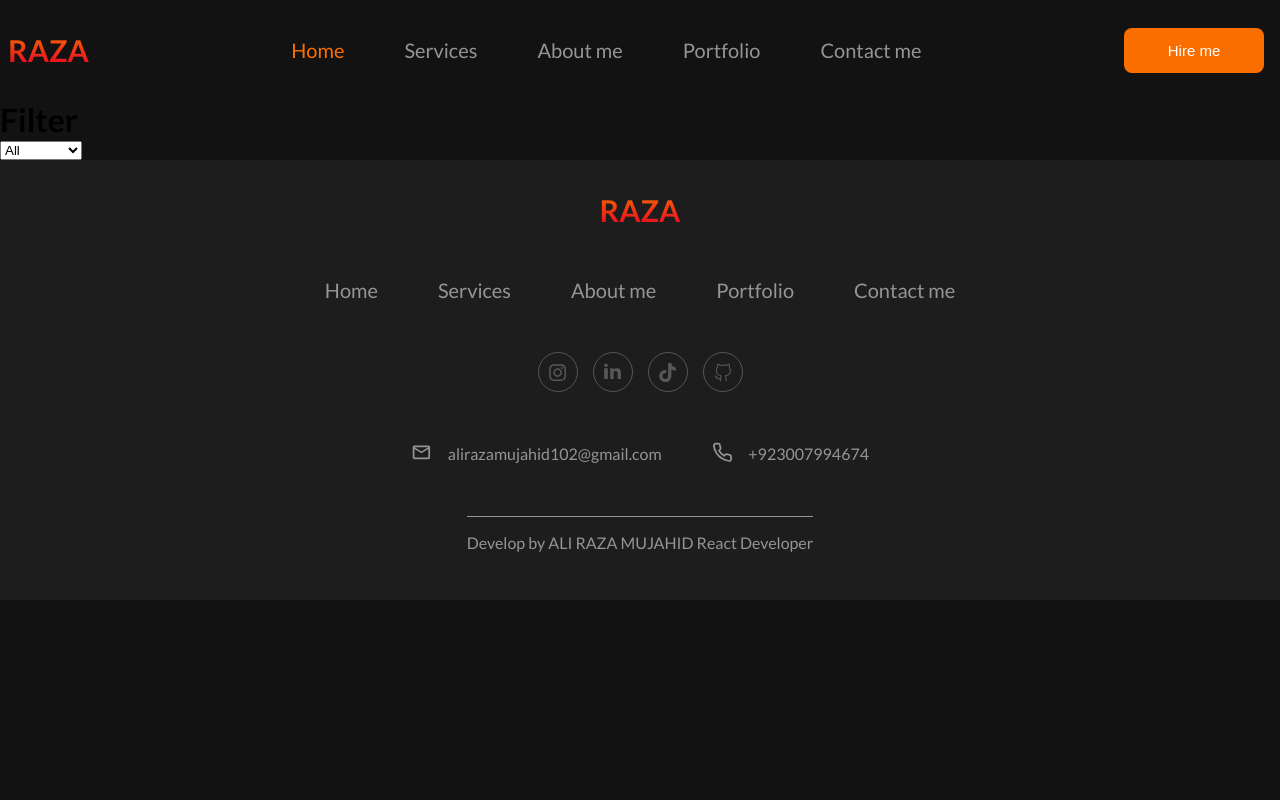
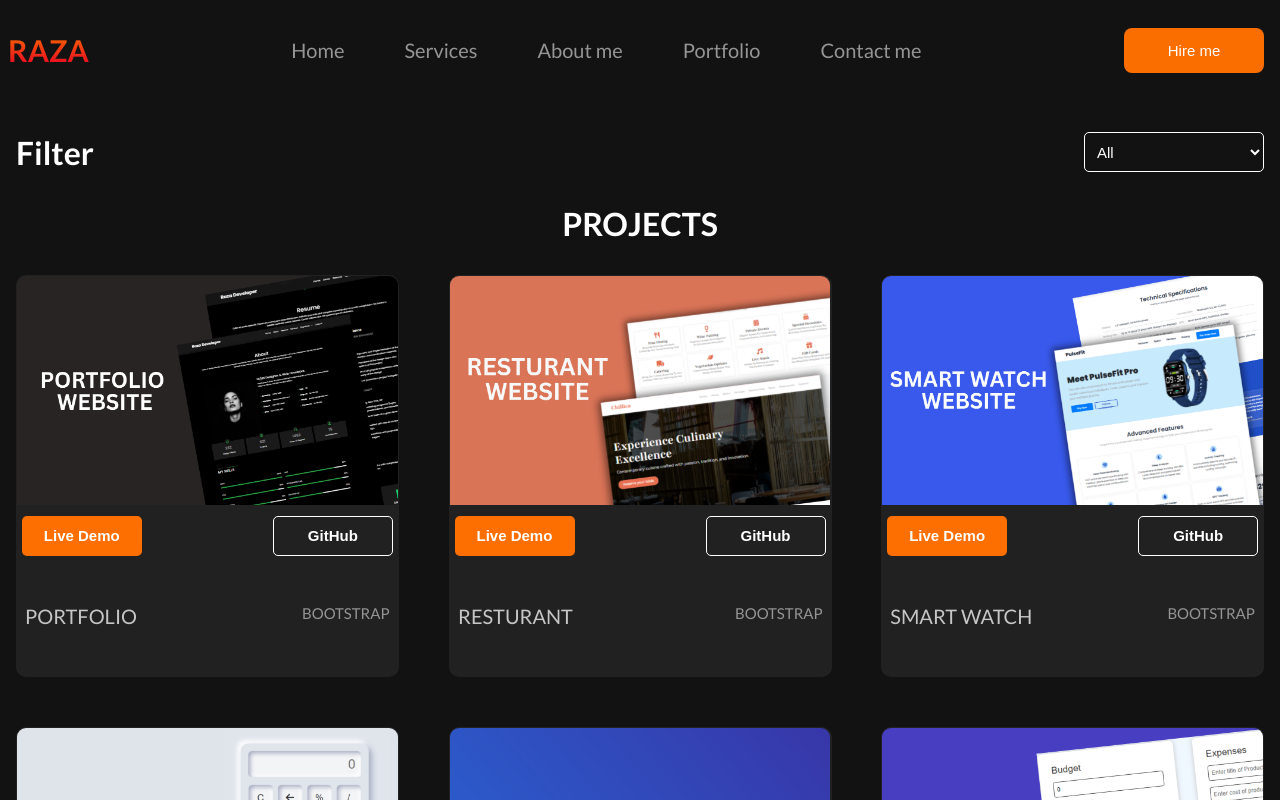
Before and after one commit to ALI-RAZA816/Personal-Portfolio, a React (Vite) app: page /details in a window 1280 px wide. Shown: the top 800 px of the page. Built offline with nearby package versions, Linux system fonts and the light colour scheme.

Commit message:
last commit

```diff
--- a/projectsdata.js
+++ b/projectsdata.js
@@ -1,4 +1,4 @@
-const projects = [
+export const projects = [
     {
         name:"Portfolio",
         category:"bootstrap",
@@ -32,7 +32,7 @@ const projects = [
         category:"javascript",
         github:"https://github.com/ALI-RAZA816/JS-Mini-Projects/tree/main/CountDown",
         livedemo:"https://countdowntimer-omega-five.vercel.app/",
-        image:"/thumbnails/javascript countdown.png"
+        image:"/thumbnails/javascript countdown.PNG"
     },
     {
         name:"Expense Tracker",
--- a/src/App.jsx
+++ b/src/App.jsx
@@ -113,7 +113,6 @@ function App() {
 
   useEffect(() => {
     setActivefilter("all");
-    setActiveLink('home');
     Aos.init({
       duration: 1000, // Animation duration in milliseconds
       easing: 'ease-out-quad', // Easing function
--- a/src/Component/About.jsx
+++ b/src/Component/About.jsx
@@ -15,7 +15,7 @@ export default function About() {
                     </div>
                     <div className={style.rightBox} data-aos="fade-left" data-aos-duration="500">
                         <p>I am a skilled <b style={{ color: '#fff', fontSize: '16px' }} >React Developer</b> with over 8 months experience in the industry. My passion lies in creatubg captivating website designs and implementing them through fronted development. I take pride in staying up-to-date with current design trends and leveraging my creativity to produce visually appealing and user-friendly websites. Throughout my career, I have developed a deep understanding of user experience and user interface principles. By putting myself in the shoes of the end-users, I strive to create intuitive and seamless browsing experience. I believe that a well-designed website should not only look visually appealing but also provide a smooth and enjouable interaction for visitors. When starting a new project, I thoroughly research and analyze the target audience and the client's specific requirements. This enables me to tailor my designs to meet their expectations and deliver a unique online presence that aligns with their brand indentity.</p>
-                        <button><LuDownload /><span>Download CV</span></button>
+                        <a href="/cv/resume.pdf" download><button><LuDownload /><span>Download CV</span></button></a>
                     </div>
                 </div>
                 <div className={style.skillStat}>
--- a/src/Component/HeroSection.jsx
+++ b/src/Component/HeroSection.jsx
@@ -6,7 +6,7 @@ import style from '../css/HeroSection.module.css';
 
 export default function HeroSection() {
   return (
-    <div style={{overflow:'hidden'}} className={style.heroSection}>
+    <div id="home" style={{overflow:'hidden'}} className={style.heroSection}>
         <div className={style.wrapper}>
             <div className={style.leftBox} data-aos="fade-right"  data-aos-easing="linear" data-aos-duration="500" data-aos-offset="0">
                 <div className={style.intro}>
@@ -24,7 +24,7 @@ export default function HeroSection() {
                 </div>
                 <div className={style.btns}>
                     <button>Hire Me</button>
-                    <button>Download CV</button>
+                    <button><a href="/cv/resume.pdf" download>Download CV</a></button>
                 </div>
                 <div className={style.stats}>
                     <div>
--- a/src/Component/MoreProjects.jsx
+++ b/src/Component/MoreProjects.jsx
@@ -1,18 +1,56 @@
+import { useEffect, useState } from 'react';
+import { projects } from '../../projectsdata';
 import style from '../css/MoreProjects.module.css';
+import ProjectCard from './ProjectCard';
 
 
 export default function MoreProjects() {
+
+
+  const [filter, setFilter] = useState('all');
+  const [Projects, setProjects] = useState(projects);
+
+  const filterHandler = (event) =>{
+    setFilter(event.target.value);
+
+  }
+
+  useEffect(()=> {
+     if(filter === 'all'){
+      setProjects(projects);
+    }else if(filter === 'react'){
+      const filterProducts = projects.filter(item => item.category === 'react');
+      setProjects(filterProducts);
+    }else if(filter === 'javascript'){
+      const filterProducts = projects.filter(item => item.category === 'javascript');
+      setProjects(filterProducts);
+    }else if(filter === 'bootstrap'){
+      const filterProducts = projects.filter(item => item.category === 'bootstrap');
+      setProjects(filterProducts);
+    }
+  },[filter]);
+
   return (
     <div className={style.projectsContainer}>
+      <div className={style.wrapper}>
         <div className={style.filterBox}>
-            <h1>Filter</h1>
-            <select name="" id="">
-                <option value="all">All</option>
-                <option value="all">React</option>
-                <option value="all">Javascript</option>
-                <option value="all">Bootstrap</option>
-            </select>
+          <h1>Filter</h1>
+          <select value={filter} onChange={filterHandler} name="" id="">
+            <option value="all">All</option>
+            <option value="react">React</option>
+            <option value="javascript">Javascript</option>
+            <option value="bootstrap">Bootstrap</option>
+          </select>
         </div>
+        <div className={style.projects}>
+          <h1>Projects</h1>
+          <div className={style.projectGrid}>
+            {Projects.map(item => {
+              return <ProjectCard key = {item.github} name = {item.name} category = {item.category} github = {item.github} livedemo = {item.livedemo} image = {item.image}/>
+            })}
+          </div>
+        </div>
+      </div>
     </div>
   )
 }
--- a/src/css/About.module.css
+++ b/src/css/About.module.css
@@ -66,6 +66,10 @@
     outline: none;
     color: #fff;
     background-color: #FD6F00;
+}
+
+.rightBox a{
+    text-decoration: none;
 }
 
 
--- a/src/css/HeroSection.module.css
+++ b/src/css/HeroSection.module.css
@@ -101,11 +101,16 @@
     width: 200px;
     border-radius: 5px;
     outline: none;
-    color: #fff;
     font-size: 20px;
     background: none;
     cursor: pointer;
     border: 1px solid #fff;
+}
+
+.btns button:last-child a{
+    color: #fff;
+    text-decoration: none;
+
 }
 
 .stats {
--- a/src/css/MoreProjects.module.css
+++ b/src/css/MoreProjects.module.css
@@ -0,0 +1,58 @@
+.wrapper {
+    width: 100%;
+    display: flex;
+    flex-direction: column;
+    max-width: 1400px;
+    margin: 0 auto;
+    padding: 2rem 1rem;
+}
+
+.filterBox{
+    display: flex;
+    align-items: center;
+    justify-content: space-between;
+}
+.filterBox h1{
+    color:#fff;
+}
+
+.filterBox select{
+    height: 40px;
+    width: 100%;
+    max-width: 180px;
+    border: 1px solid #fff;
+    outline: none;
+    color: #fff;
+    padding: 0 .5rem;
+    font-size: 15px;
+    background: none;
+    border-radius: 5px;
+}
+
+.filterBox select option{
+    background: #121212;
+}
+
+.projects h1{
+    text-align: center;
+    color: #fff;
+    text-transform: uppercase;
+    margin: 2rem 0;
+}
+
+.projectGrid{
+    display: grid;
+    gap: 50px;
+    grid-template-columns: 1fr 1fr 1fr;
+}
+
+@media screen and (max-width:992px) {
+    .projectGrid{
+        grid-template-columns: 1fr 1fr;
+    }
+}
+@media screen and (max-width:764px) {
+    .projectGrid{
+        grid-template-columns:1fr;
+    }
+}
```
Also changed, not shown: 1 other file (tests, documents, lock files or other folders).
